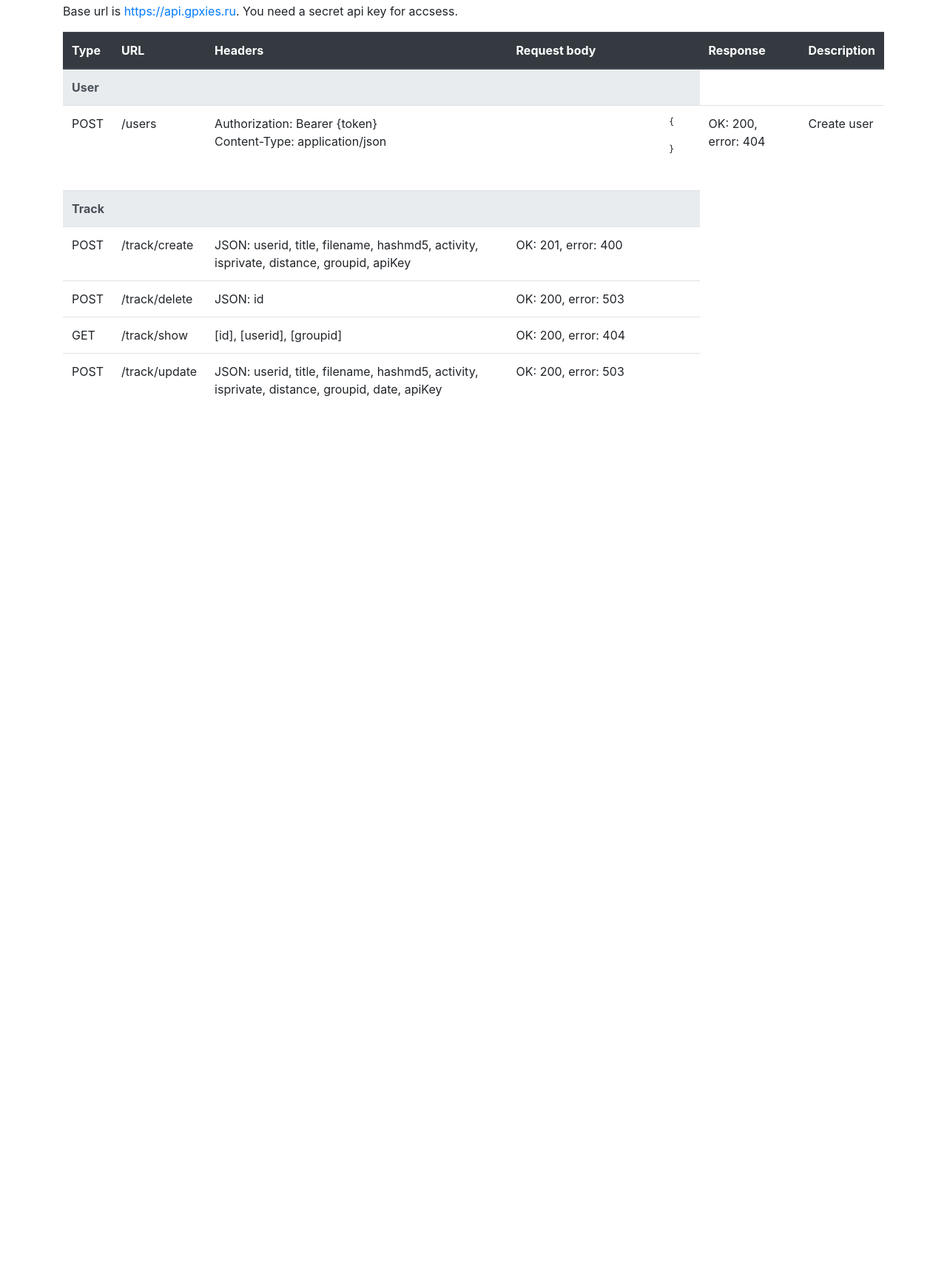
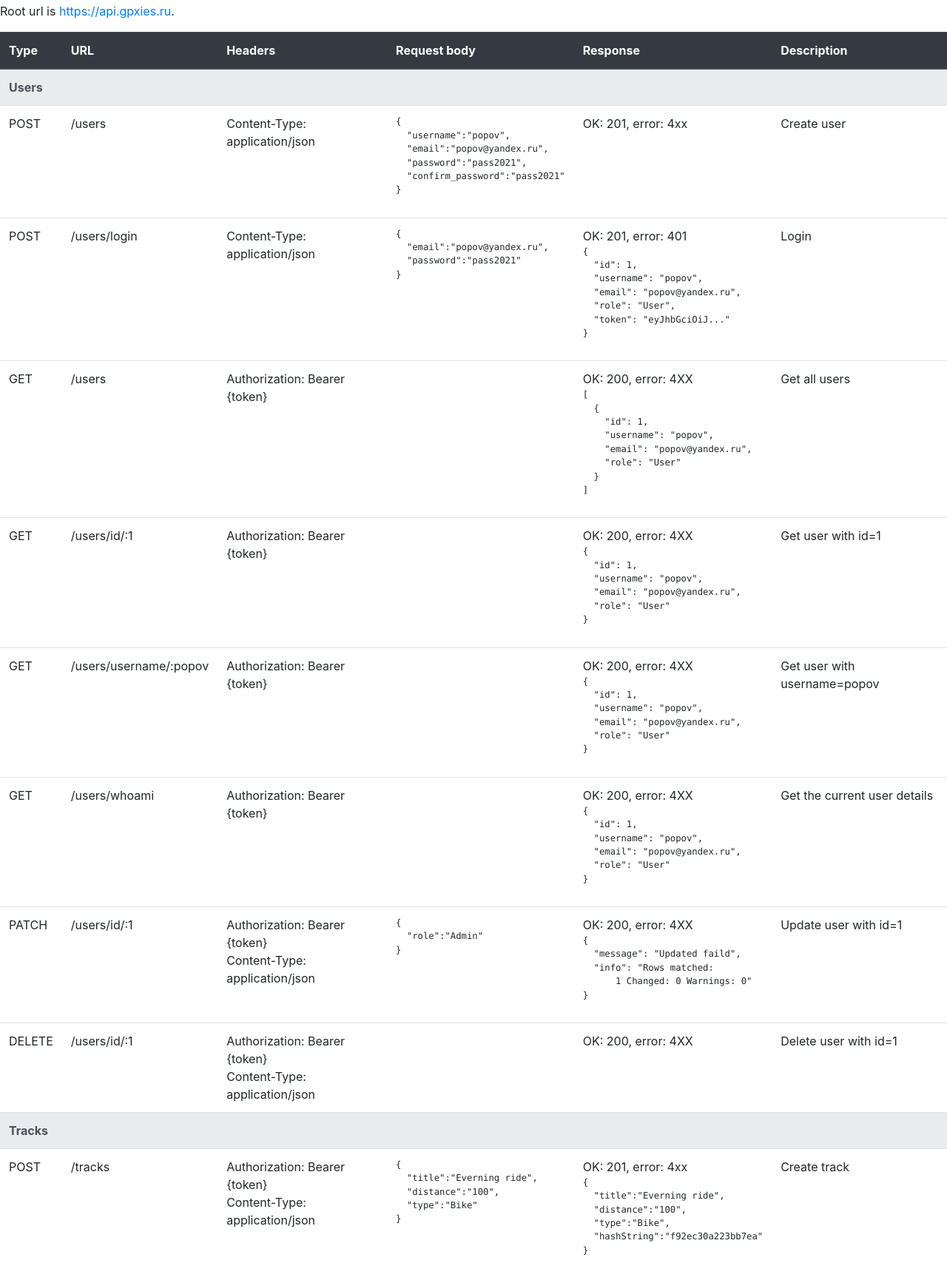
Before and after one commit to nikolai-minkevich/gpxies_backend, a website: page index.html in a window 1280 px wide. Shown: the part 43-1773 px from the top of the page at 74% size. Before the commit the page ends 800 px from the top, so only its background shows below. Drawn offline with nearby package versions, Linux system fonts and the light colour scheme.

Commit message:
feat: add index for REST

```diff
--- a/index.html
+++ b/index.html
@@ -11,11 +11,10 @@
 </head>
 
 <body>
-    <div class="container">
+  <div class="">
     <h2>Welcome to GPXIES.RU API!</h2>
     <p>
-            Base url is <a href="https://api.gpxies.ru">https://api.gpxies.ru</a>. You need a secret api key for
-            accsess.
+      Root url is <a href="https://api.gpxies.ru">https://api.gpxies.ru</a>.
     </p>
 
     <table class="table">
@@ -43,10 +42,11 @@
       </thead>
       <tbody>
         <tr class="thead-light">
-                    <th scope="rowgroup" colspan="4">
-                        User
+          <th scope="rowgroup" colspan="6">
+            Users
           </th>
         </tr>
+        <!-- Create -->
         <tr>
           <td>
             POST
@@ -55,101 +55,304 @@
             /users
           </td>
           <td>
+            Content-Type: application/json
+          </td>
+          <td>
+            <code>
+                            <pre>{
+  "username":"popov",
+  "email":"popov@yandex.ru",
+  "password":"pass2021",
+  "confirm_password":"pass2021"
+}</pre>
+                        </code>
+
+
+          </td>
+          <td>
+            OK: 201, error: 4xx
+          </td>
+          <td>
+            Create user
+          </td>
+        </tr>
+        <!-- Login -->
+        <tr>
+          <td>
+            POST
+          </td>
+          <td>
+            /users/login
+          </td>
+          <td>
+            Content-Type: application/json
+          </td>
+          <td>
+            <code>
+                            <pre>{
+  "email":"popov@yandex.ru",
+  "password":"pass2021"
+}</pre>
+                        </code>
+          </td>
+          <td>
+            OK: 201, error: 401<br>
+            <code>
+                            <pre>{
+  "id": 1,
+  "username": "popov",
+  "email": "popov@yandex.ru",
+  "role": "User",
+  "token": "eyJhbGciOiJ..."
+}</pre>
+                        </code>
+
+          </td>
+          <td>
+            Login
+          </td>
+        </tr>
+        <!-- Get all -->
+        <tr>
+          <td>
+            GET
+          </td>
+          <td>
+            /users
+          </td>
+          <td>
+            Authorization: Bearer {token}
+          </td>
+          <td>
+            <code>
+
+            </code>
+          </td>
+          <td>
+            OK: 200, error: 4XX<br>
+            <code>
+                            <pre>[
+  {
+    "id": 1,
+    "username": "popov",
+    "email": "popov@yandex.ru",
+    "role": "User"
+  }
+]</pre>
+                        </code>
+
+          </td>
+          <td>
+            Get all users
+          </td>
+        </tr>
+
+        <!-- Get user with id-->
+        <tr>
+          <td>
+            GET
+          </td>
+          <td>
+            /users/id/:1
+          </td>
+          <td>
+            Authorization: Bearer {token}
+          </td>
+          <td>
+            <code>
+
+    </code>
+          </td>
+          <td>
+            OK: 200, error: 4XX<br>
+            <code>
+                    <pre>{
+  "id": 1,
+  "username": "popov",
+  "email": "popov@yandex.ru",
+  "role": "User"
+}</pre>
+                </code>
+
+          </td>
+          <td>
+            Get user with id=1
+          </td>
+        </tr>
+        <!-- Get user with name -->
+        <tr>
+          <td>
+            GET
+          </td>
+          <td>
+            /users/username/:popov
+          </td>
+          <td>
+            Authorization: Bearer {token}
+          </td>
+          <td>
+            <code>
+
+    </code>
+          </td>
+          <td>
+            OK: 200, error: 4XX<br>
+            <code>
+                    <pre>{
+  "id": 1,
+  "username": "popov",
+  "email": "popov@yandex.ru",
+  "role": "User"
+}</pre>
+                </code>
+
+          </td>
+          <td>
+            Get user with username=popov
+          </td>
+        </tr>
+
+        <!-- Get whoami-->
+        <tr>
+          <td>
+            GET
+          </td>
+          <td>
+            /users/whoami
+          </td>
+          <td>
+            Authorization: Bearer {token}
+          </td>
+          <td>
+            <code>
+
+    </code>
+          </td>
+          <td>
+            OK: 200, error: 4XX<br>
+            <code>
+                    <pre>{
+  "id": 1,
+  "username": "popov",
+  "email": "popov@yandex.ru",
+  "role": "User"
+}</pre>
+                </code>
+
+          </td>
+          <td>
+            Get the current user details
+          </td>
+        </tr>
+        <!-- Update user -->
+        <tr>
+          <td>
+            PATCH
+          </td>
+          <td>
+            /users/id/:1
+          </td>
+          <td>
+            Authorization: Bearer {token}<br>
+            Content-Type: application/json
+          </td>
+          <td>
+            <code><pre>{
+  "role":"Admin"
+}</pre>
+    </code>
+          </td>
+          <td>
+            OK: 200, error: 4XX<br>
+            <code>
+                    <pre>{
+  "message": "Updated faild",
+  "info": "Rows matched:
+      1 Changed: 0 Warnings: 0"
+}</pre>
+                </code>
+
+          </td>
+          <td>
+            Update user with id=1
+          </td>
+        </tr>
+        <!-- Delete user -->
+        <tr>
+          <td>
+            DELETE
+          </td>
+          <td>
+            /users/id/:1
+          </td>
+          <td>
             Authorization: Bearer {token}<br>
             Content-Type: application/json
           </td>
           <td>
             <code>
-                            <pre>
-                            {
-
-                            }
-                            </pre>
+    </code>
+          </td>
+          <td>
+            OK: 200, error: 4XX
+          </td>
+          <td>
+            Delete user with id=1
+          </td>
+        </tr>
+        <!-- TRACKS -->
+        <tr class="thead-light">
+          <th scope="rowgroup" colspan="6">
+            Tracks
+          </th>
+        </tr>
+        <!-- Create -->
+        <tr>
+          <td>
+            POST
+          </td>
+          <td>
+            /tracks
+          </td>
+          <td>
+            Authorization: Bearer {token}<br>
+            Content-Type: application/json
+          </td>
+          <td>
+            <code>
+                    <pre>{
+  "title":"Everning ride",
+  "distance":"100",
+  "type":"Bike"
+}</pre>
                 </code>
 
 
           </td>
           <td>
-                        OK: 200, error: 404<br>
+            OK: 201, error: 4xx<br>
+
+            <code>
+              <pre>{
+  "title":"Everning ride",
+  "distance":"100",
+  "type":"Bike",
+  "hashString":"f92ec30a223bb7ea"
+}</pre>
+            </code>
 
           </td>
           <td>
-                        Create user
+            Create track
           </td>
         </tr>
 
 
-                <tr class="thead-light">
-                    <th scope="rowgroup" colspan="4">
-                        Track
-                    </th>
-                </tr>
-                <tr>
-                    <td>
-                        POST
-                    </td>
-                    <td>
-                        /track/create
-                    </td>
-                    <td>
-                        JSON: userid, title, filename, hashmd5, activity, isprivate, distance, groupid, apiKey
-
-                    </td>
-                    <td>
-                        OK: 201, error: 400
-                    </td>
-                </tr>
-                <tr>
-                    <td>
-                        POST
-                    </td>
-                    <td>
-                        /track/delete
-                    </td>
-                    <td>
-                        JSON: id
-                    </td>
-                    <td>
-                        OK: 200, error: 503
-                    </td>
-                </tr>
-                <tr>
-                    <td>
-                        GET
-                    </td>
-                    <td>
-                        /track/show
-                    </td>
-                    <td>
-                        [id], [userid], [groupid]
-
-                    </td>
-                    <td>
-                        OK: 200, error: 404
-
-                    </td>
-                </tr>
-                <tr>
-                    <td>
-                        POST
-                    </td>
-                    <td>
-                        /track/update
-                    </td>
-                    <td>
-                        JSON: userid, title, filename, hashmd5, activity, isprivate, distance, groupid, date, apiKey
-                    </td>
-                    <td>
-                        OK: 200, error: 503
-                    </td>
-                </tr>
 
 
       </tbody>
     </table>
   </div>
-
-
 </body>
 
 </html>
--- a/src/controllers/track.controller.js
+++ b/src/controllers/track.controller.js
@@ -49,7 +49,8 @@ class TrackController {
             throw new HttpException(500, 'Something went wrong');
         }
 
-        res.status(201).send(req.body.hashString);
+        res.status(201).send({ ...req.body });
+
 
         // res.status(201).send(req.hashString);
     };
--- a/src/models/user.model.js
+++ b/src/models/user.model.js
@@ -29,11 +29,11 @@ class UserModel {
         return result[0];
     }
 
-    create = async ({ username, password, first_name, last_name, email, role = Role.User}) => {
+    create = async ({ username, password, email, role = Role.User}) => {
         const sql = `INSERT INTO ${this.tableName}
-        (username, password, first_name, last_name, email, role) VALUES (?,?,?,?,?,?)`;
+        (username, password, email, role) VALUES (?,?,?,?)`;
 
-        const result = await query(sql, [username, password, first_name, last_name, email, role]);
+        const result = await query(sql, [username, password, email, role]);
         const affectedRows = result ? result.affectedRows : 0;
 
         return affectedRows;
--- a/src/routes/user.route.js
+++ b/src/routes/user.route.js
@@ -13,8 +13,8 @@ router.get('/id/:id', auth(), awaitHandlerFactory(userController.getUserById));
 router.get('/username/:username', auth(), awaitHandlerFactory(userController.getUserByuserName)); // localhost:3000/api/v1/users/usersname/julia
 router.get('/whoami', auth(), awaitHandlerFactory(userController.getCurrentUser)); // localhost:3000/api/v1/users/whoami
 router.post('/', createUserSchema, awaitHandlerFactory(userController.createUser)); // localhost:3000/api/v1/users
-router.patch('/id/:id', auth(Role.Admin), updateUserSchema, awaitHandlerFactory(userController.updateUser)); // localhost:3000/api/v1/users/id/1 , using patch for partial update
-router.delete('/id/:id', auth(Role.Admin), awaitHandlerFactory(userController.deleteUser)); // localhost:3000/api/v1/users/id/1
+router.patch('/id/:id', auth(), updateUserSchema, awaitHandlerFactory(userController.updateUser)); // localhost:3000/api/v1/users/id/1 , using patch for partial update
+router.delete('/id/:id', auth(), awaitHandlerFactory(userController.deleteUser)); // localhost:3000/api/v1/users/id/1
 
 
 router.post('/login', validateLogin, awaitHandlerFactory(userController.userLogin)); // localhost:3000/api/v1/users/login
--- a/src/server.js
+++ b/src/server.js
@@ -20,8 +20,8 @@ app.options("*", cors());
 
 const port = Number(process.env.PORT || 3331);
 
-app.use(`/api/v1/users`, userRouter);
-app.use(`/api/v1/tracks`, trackRouter);
+app.use(`/users`, userRouter);
+app.use(`/tracks`, trackRouter);
 
 // 404 error
 app.all('*', (req, res, next) => {
```
Also changed, not shown: src/middleware/validators/userValidator.middleware.js (+1 -27 lines), src/routes/routes.md (+8 -8 lines), 2 other files. Lines whose indentation alone changed are shown as unchanged.
